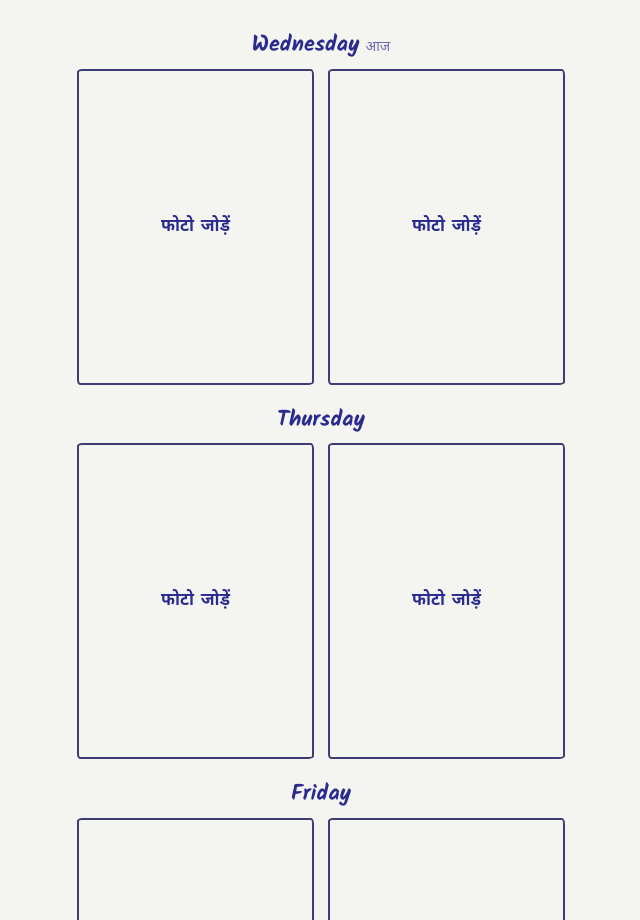
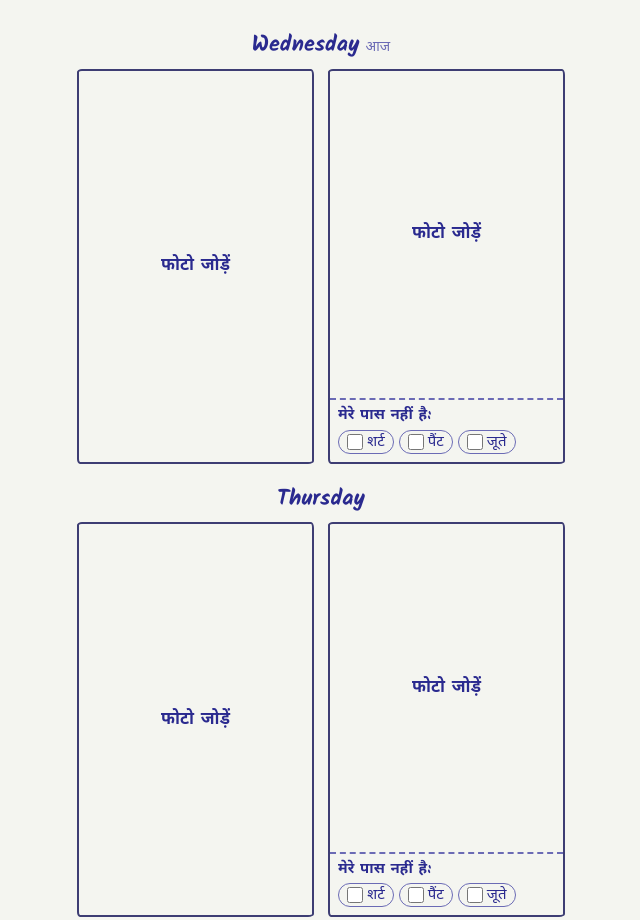
Before and after one commit to bevykeshav/clothes, a plain HTML site: page index.html in a window 1280 px wide. Shown: the top 920 px of the page, without its empty margins (319-959 px from the left). Drawn offline with Linux system fonts and the light colour scheme.

Commit message:
Update index.html

```diff
--- a/index.html
+++ b/index.html
@@ -18,12 +18,20 @@ main{max-width:520px;margin:0 auto;padding:14px 16px 40px}
 .day h2{margin:0 0 8px;text-align:center;font-size:22px;font-weight:700}
 .day h2 small{font-size:14px;font-weight:400;color:var(--ink-soft);margin-left:6px}
 .pair{display:grid;grid-template-columns:1fr 1fr;gap:14px}
-.slot{position:relative;aspect-ratio:3/4;border:2.5px solid var(--line);border-radius:5px 3px 6px 3px/3px 6px 3px 5px;overflow:hidden}
+.slot{position:relative;aspect-ratio:3/5;border:2.5px solid var(--line);border-radius:5px 3px 6px 3px/3px 6px 3px 5px;overflow:hidden}
+.slot.split{display:flex;flex-direction:column}
+.photo{position:relative;flex:1;min-height:0}
+.slot.split .photo{border-bottom:2px dashed var(--ink-soft)}
 .slot .pick{all:unset;box-sizing:border-box;position:absolute;inset:0;display:flex;align-items:center;justify-content:center;text-align:center;padding:10px;cursor:pointer;color:var(--ink);font-family:inherit;font-size:17px;font-weight:700}
 .slot .pick:focus-visible{outline:3px solid var(--ink);outline-offset:-5px}
 .slot img{position:absolute;inset:0;width:100%;height:100%;object-fit:contain;pointer-events:none}
 .slot .x{position:absolute;top:6px;right:6px;width:30px;height:30px;border-radius:50%;border:2px solid var(--line);background:var(--paper);color:var(--danger);font-size:18px;line-height:1;cursor:pointer;z-index:2}
-.x:focus-visible,.opt:focus-visible{outline:3px solid var(--ink);outline-offset:2px}
+.x:focus-visible,.opt:focus-visible,.nc:focus-within{outline:3px solid var(--ink);outline-offset:2px}
+.needs{padding:6px 8px 8px}
+.nt{font-size:15px;font-weight:700;margin-bottom:4px}
+.nrow{display:flex;flex-wrap:wrap;gap:5px}
+.nc{display:inline-flex;align-items:center;gap:4px;font-size:15px;line-height:1.2;padding:2px 8px;border:1.5px solid var(--ink-soft);border-radius:12px;cursor:pointer}
+.nc input{margin:0;width:16px;height:16px;accent-color:var(--danger)}
 .msg{color:var(--danger);font-size:15px;text-align:center;min-height:1.2em}
 .sheet{position:fixed;inset:0;background:rgba(0,0,0,.45);display:flex;align-items:flex-end;justify-content:center;z-index:10}
 .sheet[hidden]{display:none}
@@ -54,6 +62,7 @@ main{max-width:520px;margin:0 auto;padding:14px 16px 40px}
 (function(){
 var KEY="kapde_din_wise_v1";
 var DAYS=["Sunday","Monday","Tuesday","Wednesday","Thursday","Friday","Saturday"];
+var ITEMS=["शर्ट","पैंट","जूते"];
 var store={},curKey=null,trigger=null;
 try{store=JSON.parse(localStorage.getItem(KEY))||{};}catch(e){store={};}
 var $=function(id){return document.getElementById(id)};
@@ -109,22 +118,48 @@ function onFile(e){
 $("camIn").onchange=onFile;
 $("galIn").onchange=onFile;
 
-function slot(day,which,label){
+function needs(day){
+ var key=day+":nahi";
+ var list=Array.isArray(store[key])?store[key]:[];
+ var wrap=el("div","needs");
+ wrap.appendChild(el("div","nt","मेरे पास नहीं है:"));
+ var row=el("div","nrow");
+ ITEMS.forEach(function(n){
+  var lb=el("label","nc");
+  var cb=document.createElement("input");cb.type="checkbox";cb.checked=list.indexOf(n)>-1;
+  cb.onchange=function(){
+   var cur=Array.isArray(store[key])?store[key].slice():[];
+   var i=cur.indexOf(n);
+   if(cb.checked&&i<0)cur.push(n);
+   if(!cb.checked&&i>-1)cur.splice(i,1);
+   if(cur.length)store[key]=cur;else delete store[key];
+   save();
+  };
+  lb.appendChild(cb);lb.appendChild(document.createTextNode(n));
+  row.appendChild(lb);
+ });
+ wrap.appendChild(row);
+ return wrap;
+}
+
+function slot(day,which,label,withNeeds){
  var key=day+":"+which;
- var box=el("div","slot");
+ var box=el("div","slot"+(withNeeds?" split":""));
+ var area=withNeeds?el("div","photo"):box;
  var b=el("button","pick");b.type="button";
  b.setAttribute("aria-label",day+" – "+label);
  b.onclick=function(){openSheet(key,b);};
  if(store[key]){
-  var im=el("img");im.src=store[key];im.alt=day+" का कपड़ा";box.appendChild(im);
-  box.appendChild(b);
+  var im=el("img");im.src=store[key];im.alt=day+" का कपड़ा";area.appendChild(im);
+  area.appendChild(b);
   var x=el("button","x","×");x.type="button";x.setAttribute("aria-label","फोटो हटाएँ");
   x.onclick=function(e){e.stopPropagation();delete store[key];save();render();};
-  box.appendChild(x);
+  area.appendChild(x);
  }else{
   b.textContent="फोटो जोड़ें";
-  box.appendChild(b);
+  area.appendChild(b);
  }
+ if(withNeeds){box.appendChild(area);box.appendChild(needs(day));}
  return box;
 }
 function render(){
@@ -136,8 +171,8 @@ function render(){
   var h=el("h2",null,d);if(i===0)h.appendChild(el("small",null,"आज"));
   sec.appendChild(h);
   var p=el("div","pair");
-  p.appendChild(slot(d,"a","पहले बॉक्स में फोटो जोड़ें"));
-  p.appendChild(slot(d,"b","दूसरे बॉक्स में फोटो जोड़ें"));
+  p.appendChild(slot(d,"a","पहले बॉक्स में फोटो जोड़ें",false));
+  p.appendChild(slot(d,"b","दूसरे बॉक्स में फोटो जोड़ें",true));
   sec.appendChild(p);wrap.appendChild(sec);
  }
 }
```
